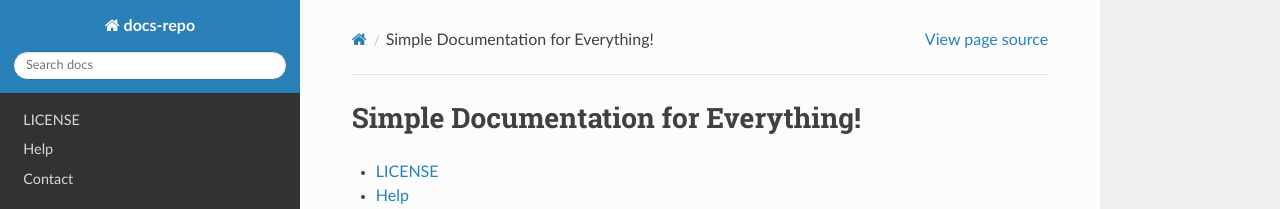
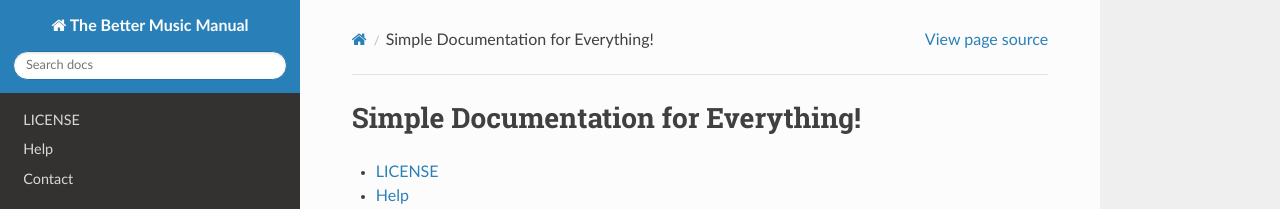
Before and after one commit to flakjakk/docs-repo, a Sphinx documentation site: the page built from docs/source/index.rst, in a window 1280 px wide. Shown: the top 209 px of the page. Built offline with Sphinx 7.4.7 and the Read the Docs theme 2.0.0, drawn with Linux system fonts in a browser that asks for light colours; pages that are not in the unit, such as notebooks, are missing from menus.

Commit message:
Changed name in confpy

```diff
--- a/docs/source/conf.py
+++ b/docs/source/conf.py
@@ -19,7 +19,7 @@
 
 # -- Project information -----------------------------------------------------
 
-project = 'docs-repo'
+project = 'The Better Music Manual'
 copyright = '2018, Ed Kidgell'
 author = 'Ed Kidgell'
 
```
